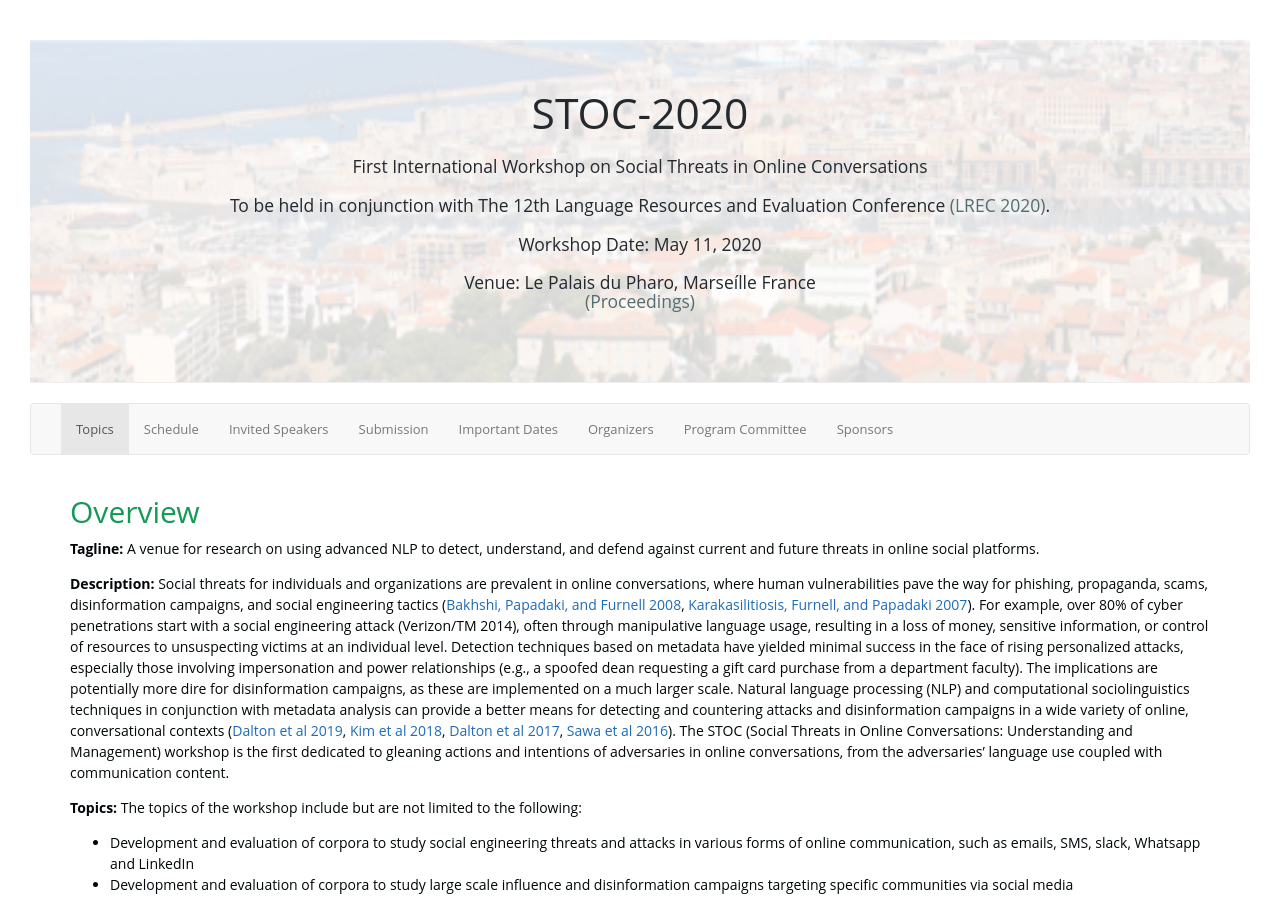
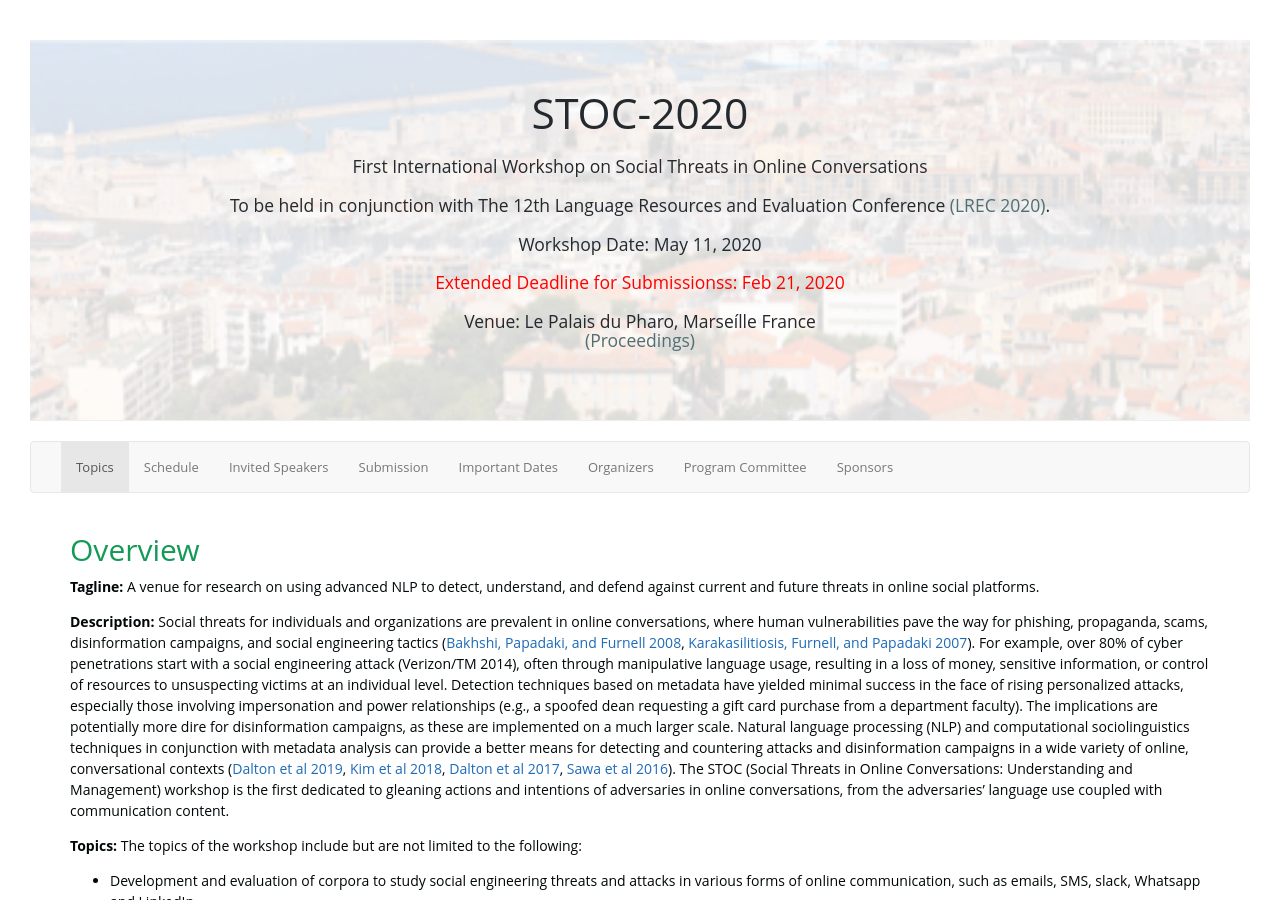
Before and after one commit to social-threats/social-threats.github.io, a Jekyll site: the page built from index.html, in a window 1280 px wide and 900 px high. Built offline with Jekyll 4.4.1, drawn with Linux system fonts in a browser that asks for light colours; nearby versions of some CDN libraries.

Commit message:
Update header.html

```diff
--- a/_includes/_STOC_2020/header.html
+++ b/_includes/_STOC_2020/header.html
@@ -5,6 +5,8 @@
     <h2 class="project-tagline ">To be held in conjunction with The 12th Language Resources and Evaluation Conference <a href="https://lrec2020.lrec-conf.org/">(LREC 2020)</a>.
         <br><br>
         Workshop Date: May 11, 2020
+        <br><br>
+        <font color="red">Extended Deadline for Submissionss: Feb 21, 2020</font>
         <br>
         <br>
         Venue: Le Palais du Pharo, Marseílle France
```
